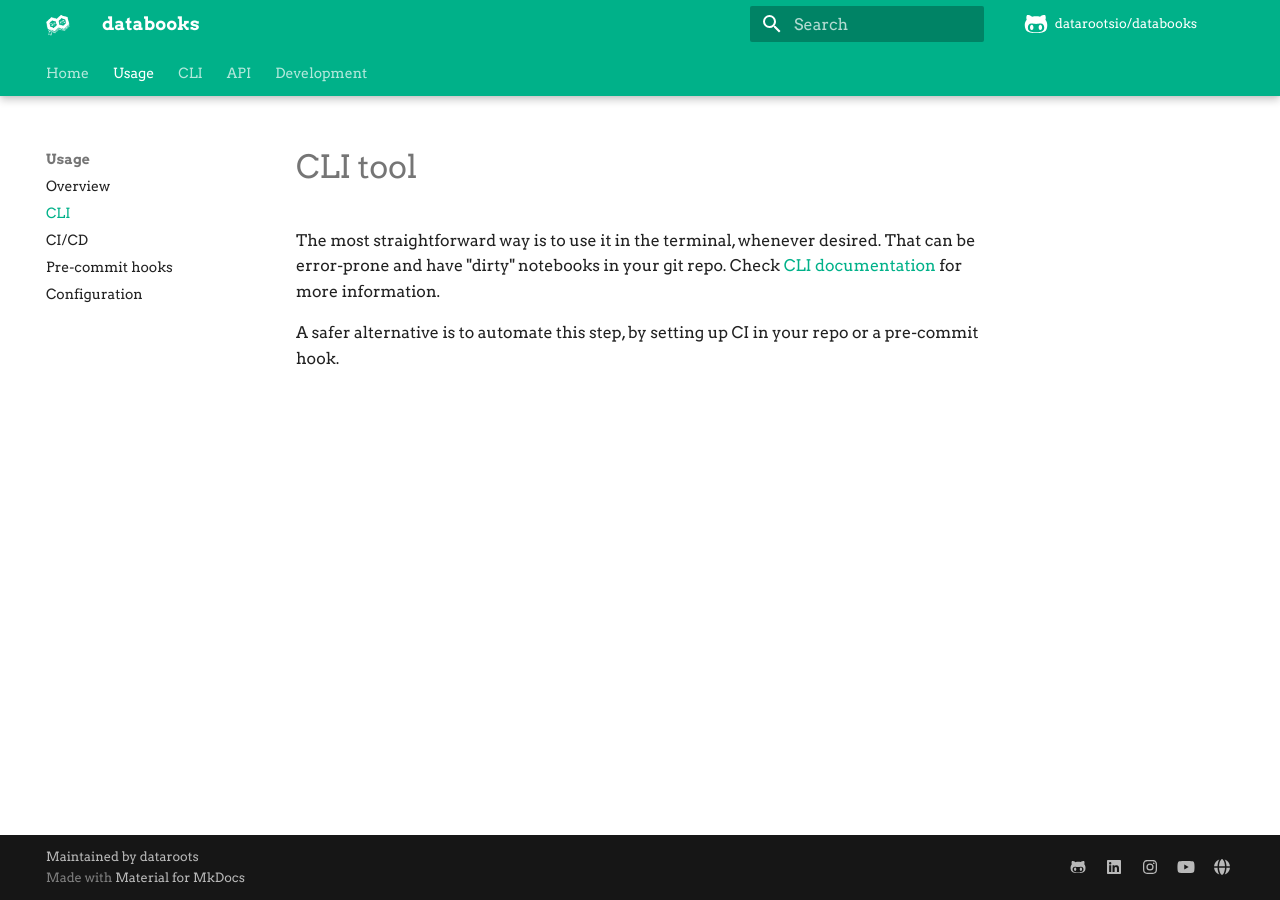
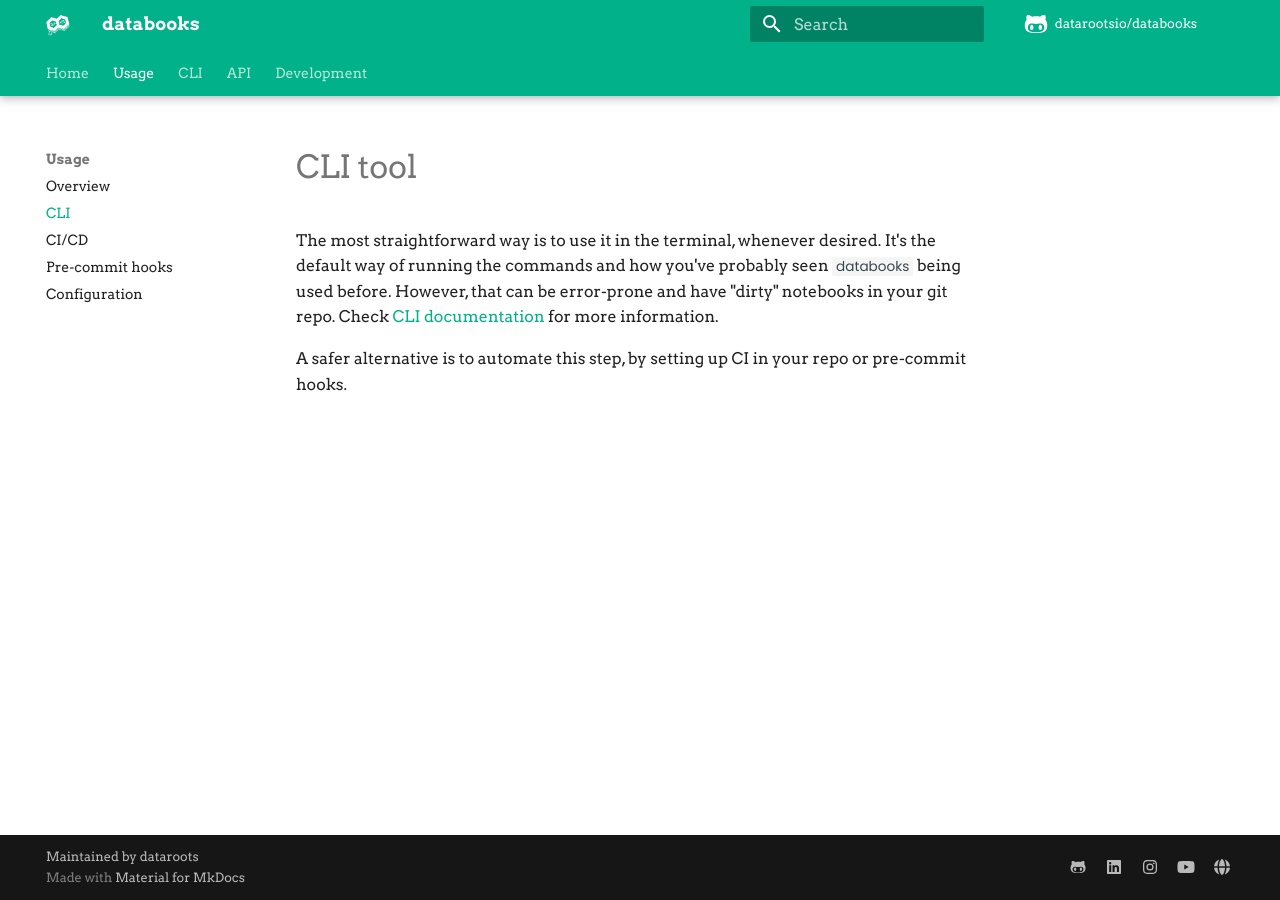
Before and after one commit to datarootsio/databooks, an MkDocs documentation site: the page built from docs/usage/cli.md, in a window 1280 px wide. Built offline with MkDocs 1.6.1 and Material for MkDocs 9.7.7, drawn with Linux system fonts in a browser that asks for light colours; comment, search, counter and statistics services are not loaded; the version menu is left out.

Commit message:
update cli usage in docs - a bit more info

```diff
--- a/docs/usage/cli.md
+++ b/docs/usage/cli.md
@@ -1,7 +1,9 @@
 # CLI tool
 
-The most straightforward way is to use it in the terminal, whenever desired. That can be
-error-prone and have "dirty" notebooks in your git repo. Check [CLI documentation](../CLI)
-for more information.
+The most straightforward way is to use it in the terminal, whenever desired. It's the
+default way of running the commands and how you've probably seen `databooks` being used
+before. However, that can be error-prone and have "dirty" notebooks in your git repo.
+Check [CLI documentation](../CLI) for more information.
 
-A safer alternative is to automate this step, by setting up CI in your repo or a pre-commit hook.
+A safer alternative is to automate this step, by setting up CI in your repo or
+pre-commit hooks.
```
